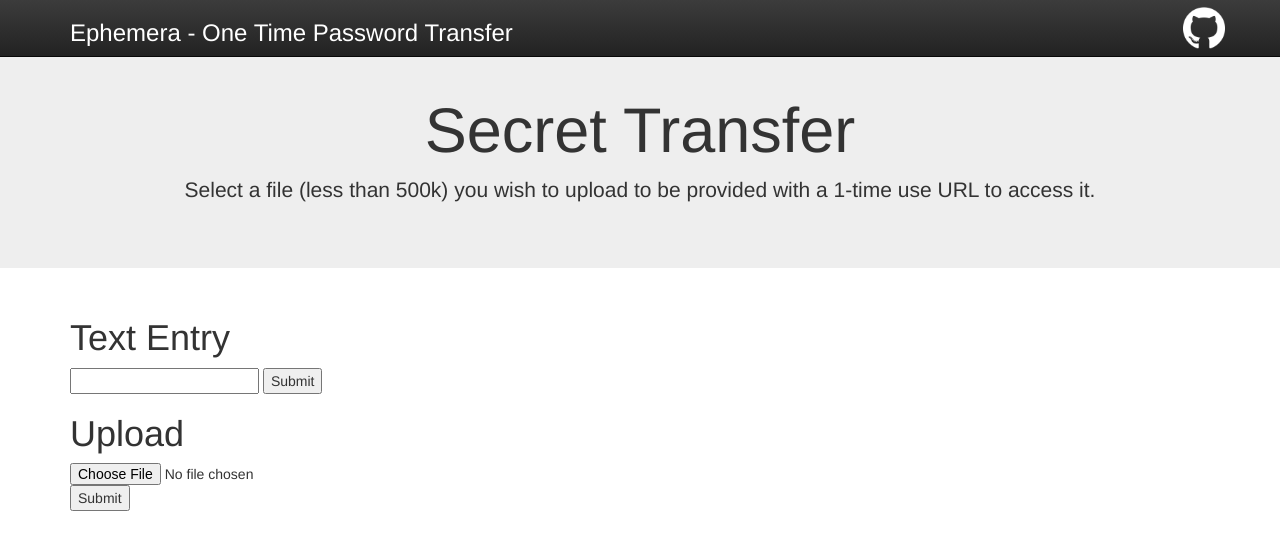
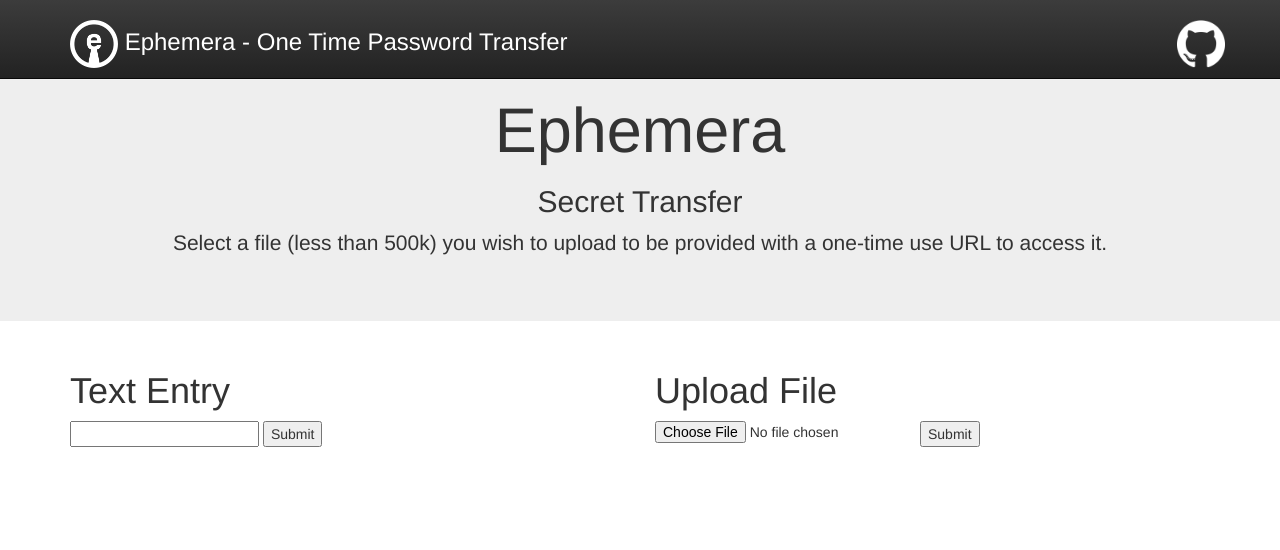
Before and after one commit to Sam-Martin/Ephemera, a plain HTML site: page frontend/index.html in a window 1280 px wide. Drawn offline with nearby package versions, Linux system fonts and the light colour scheme.

Commit message:
Added Logo

```diff
--- a/frontend/css/amazon-image-upload-test.css
+++ b/frontend/css/ephemera.css
@@ -7,13 +7,14 @@
 	max-height:20em;
 
 }
-.navbar-header > h3{
+.navbar img{
+	height:2em;
+	display:inline;
+}
+
+.navbar-header h3{
 	color: white;
-}
-.navbar-right  img{
-	margin-top: 0.5em;
-	height:3em;
-	vertical-align: middle;
+	display:inline-block;
 }
 .jumbotron{
 	margin-top: 2em;
@@ -22,3 +23,7 @@
 #secretOutput{
 	display:none;
 }
+
+input[type=file] {
+	float:left
+}
--- a/frontend/index.html
+++ b/frontend/index.html
@@ -8,7 +8,7 @@
         <!-- Bootstrap CSS -->
         <link rel="stylesheet" href="https://maxcdn.bootstrapcdn.com/bootstrap/3.3.5/css/bootstrap-theme.min.css">
         <!-- CSS specific to this page -->
-        <link rel="stylesheet" href="css/amazon-image-upload-test.css">
+        <link rel="stylesheet" href="css/ephemera.css">
 
 
         <!-- Latest compiled and minified JavaScript -->
@@ -19,23 +19,29 @@
     <body>
         <nav class="navbar navbar-inverse navbar-fixed-top">
             <div class="container">
-                <div class="navbar-header"><h3>Ephemera - One Time Password Transfer</h3></div>
-                <div class="nav navbar-nav navbar-right"><a href="https://github.com/Sam-Martin/Ephemera/"><img src="img/GitHub-Mark-Light-120px-plus.png"/></a></div>
+                <div class="navbar-header"><h3><img src="img/ephemera-log-no-background.png" class="logo_small"/> Ephemera - One Time Password Transfer</h3></div>
+                <div class="nav navbar-nav navbar-right"><h3><a href="https://github.com/Sam-Martin/Ephemera/"><img src="img/GitHub-Mark-Light-120px-plus.png"/></a></h3></div>
             </div>
         </nav>
         <div class="jumbotron" id="pageSubtitle">
             <div class="container text-center">
-                <h1>Secret Transfer</h1>
-                <p>Select a file (less than 500k) you wish to upload to be provided with a 1-time use URL to access it.
+
+            	<h1>Ephemera</h1>
+                <h2>Secret Transfer</h2>
+                <p>Select a file (less than 500k) you wish to upload to be provided with a one-time use URL to access it.
             </div>
         </div>
         <div class="container" id="pageBody">
+        	<div class="row">
+	        	<div class="col-md-6">
 		            <h1>Text Entry</h1>
 		            <form id="text-form">
 		                <input type="password" id="secret-text"/>
 		                <input type="submit" value="Submit">
 		            </form>
-            <h1>Upload</h1>
+				</div>
+				<div class="col-md-6">
+		            <h1>Upload File</h1>
 		            <form id="file-form" action="https://ephemera-upload.s3.amazonaws.com/" method="post" enctype="multipart/form-data">
 		              <input type="hidden" name="key" value="">
 		              <input type="hidden" name="AWSAccessKeyId" value="">
@@ -48,10 +54,13 @@
 						<input type="file" name="file" id="file-select" accept="image/*"/>
 						<input type="Submit" Value="Submit"/>
 		            </form>
+		        </div>
+		    </div>
             <div id="secretOutput">
                 <h1>Secret URL</h1>
                 <p id="secretURL">...</p>
             </div>
+
         </div>
     </body>
 </head>
```
Also changed, not shown: frontend/img/Ephemara_256px.png (added), frontend/img/ephemera-log-no-background.png (added). Lines whose indentation alone changed are shown as unchanged.
